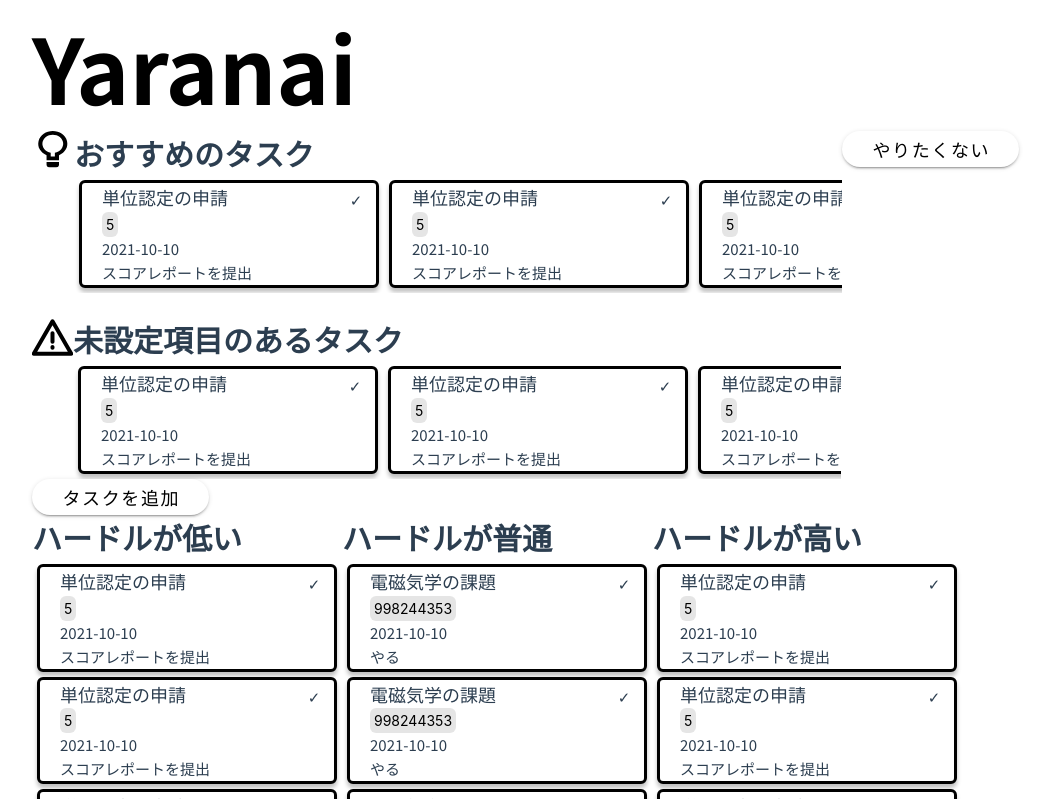
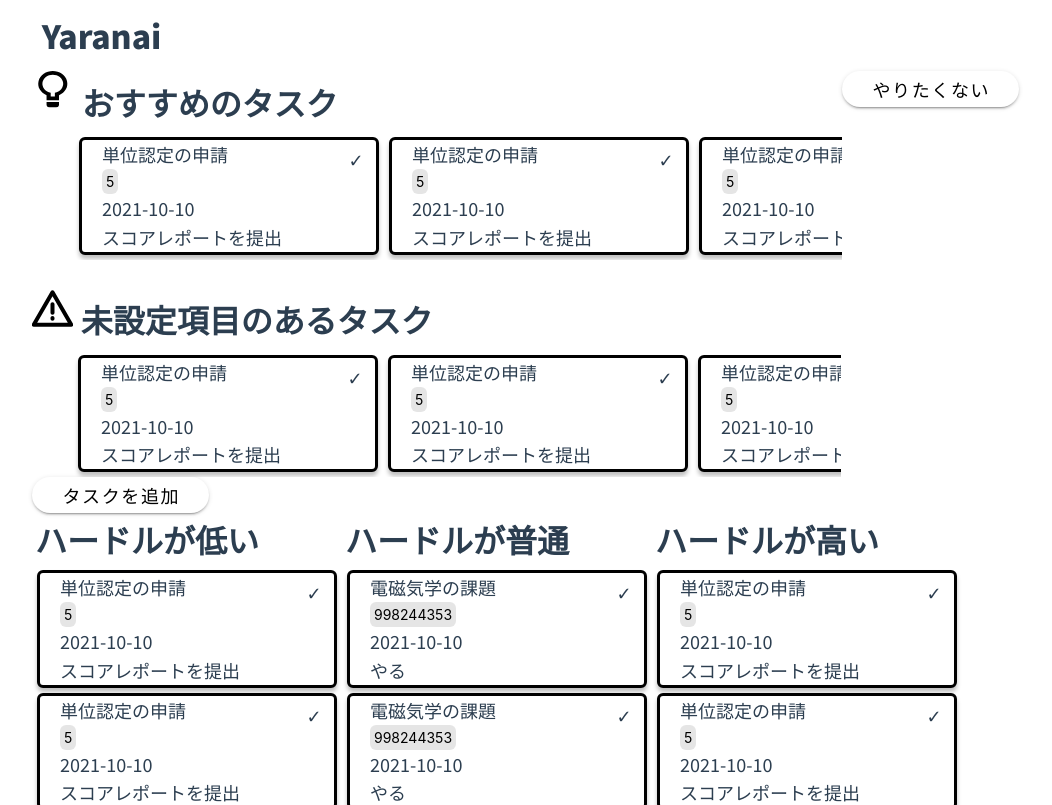
Before and after one commit to traP-jp/yaranai_frontend, a Vue app: page / in a window 1280 px wide. Shown: the whole page, without its empty margins (0-1052 px from the left). Built offline with nearby package versions, Linux system fonts and the light colour scheme; no server answers.

Commit message:
main.scssに共通のフォントサイズやウェイトの情報を記載 / それに伴い、重複部分の削除

```diff
--- a/src/assets/main.scss
+++ b/src/assets/main.scss
@@ -6,8 +6,11 @@
   max-width: 1280px;
   margin: 0 auto;
   padding: 2rem;
-  font-weight: normal;
-  font-family: 'Noto Sans JP';
+  font: {
+    family: 'Noto Sans JP';
+    // font-sizeに上限と下限を設定した上で可変に
+    size: clamp(14px, 1.5vw, 18px);
+  }
 }
 
 a,
@@ -36,3 +39,62 @@ a,
     padding: 0 2rem;
   }
 }
+
+h1 {
+  font: {
+    weight: 900;
+    size: 2rem;
+  }
+  // margin-bottom: 10px;
+  padding: 1%;
+}
+
+h2 {
+  font: {
+    weight: 800;
+    size: 1.75rem;
+  }
+  padding: {
+    top: 0.5%;
+    bottom: 0.5%;
+  }
+}
+h3,
+.h3 {
+  color: inherit;
+  font: {
+    weight: 800;
+    size: 1.5rem;
+  }
+  padding: {
+    top: 0.5%;
+    bottom: 0.5%;
+  }
+}
+h4,
+.h4 {
+  color: inherit;
+  font: {
+    weight: 700;
+    size: 1.25rem;
+  }
+}
+h5 {
+  font: {
+    weight: 600;
+    size: 1rem;
+  }
+}
+h6 {
+  font: {
+    weight: 500;
+    size: 1rem;
+  }
+}
+
+p {
+  font: {
+    weight: 400;
+    size: 1rem;
+  }
+}
--- a/src/components/TaskList.vue
+++ b/src/components/TaskList.vue
@@ -37,9 +37,7 @@ const props = defineProps<{
 // }
 h1 {
   background-color: white;
-  font-size: 30px;
   font-style: normal;
-  font-weight: 700;
   line-height: normal;
 }
 .listContainer {
--- a/src/pages/TaskDashboard.vue
+++ b/src/pages/TaskDashboard.vue
@@ -208,7 +208,7 @@ apiClient.suggestion.getSuggest('3').then((res) => (suggest.value = res))
 
 <template>
   <div>
-    <h2>Yaranai</h2>
+    <h1>Yaranai</h1>
     <!-- <br /> -->
     <div class="pageContainer">
       <svg
@@ -314,10 +314,10 @@ apiClient.suggestion.getSuggest('3').then((res) => (suggest.value = res))
 }
 
 h2 {
-  color: #000;
-  font-size: 90px;
-  font-style: normal;
-  font-weight: 700;
+  //color: #000;
+  //font-size: 90px;
+  //font-style: normal;
+  //font-weight: 700;
   line-height: normal;
 }
 
```
